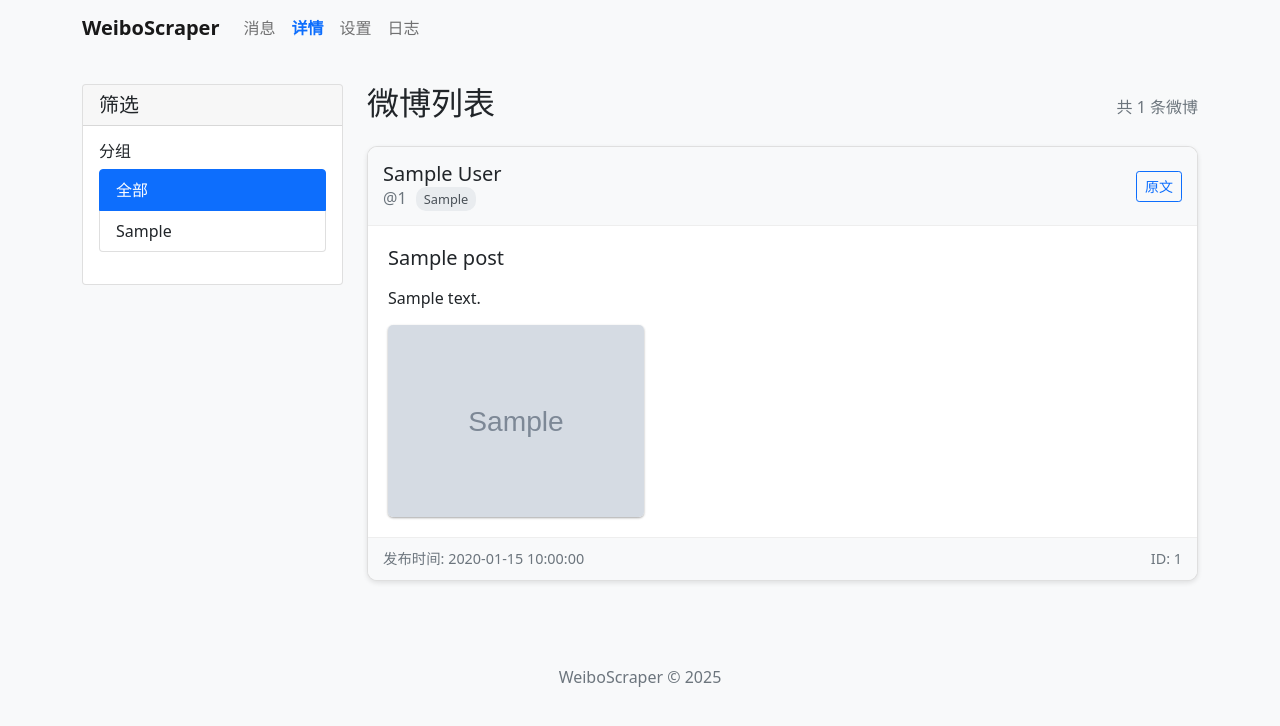
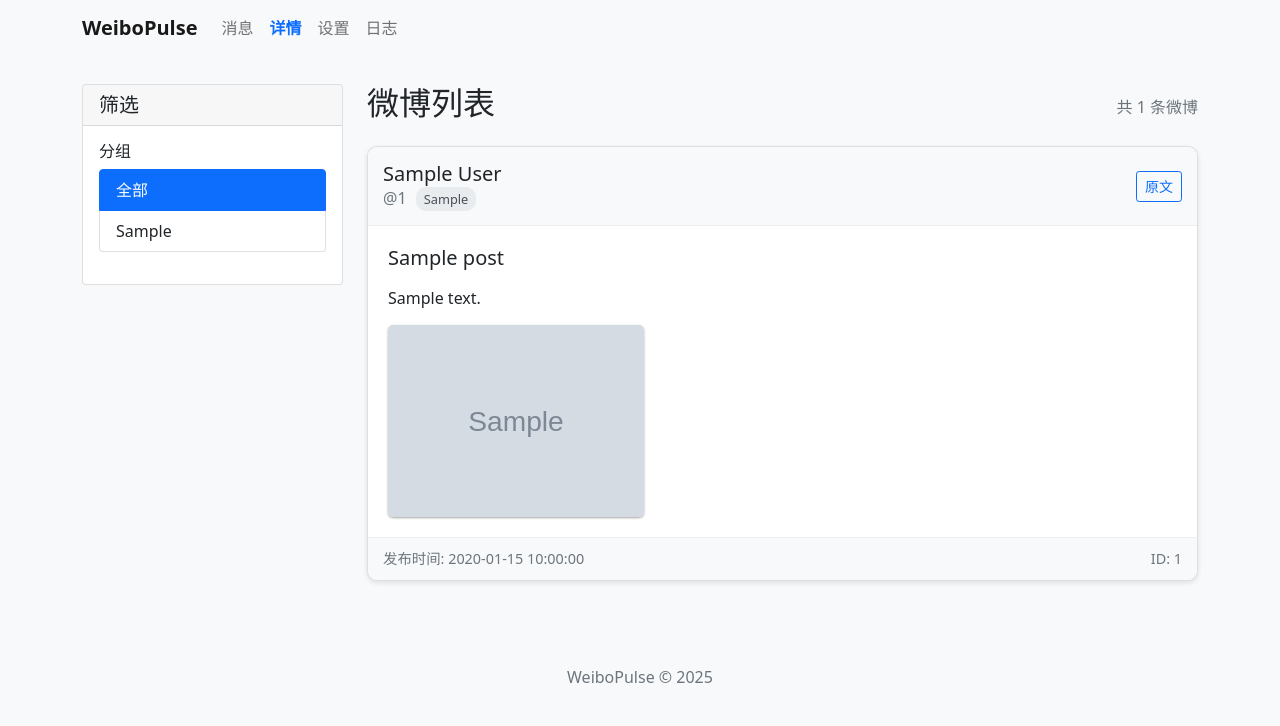
Before and after one commit to evanyang611/WeiboPulse, a FastAPI app: page /details in a window 1280 px wide. Shown: the top 726 px of the page. Run offline with FastAPI, Linux system fonts and the light colour scheme; tables that the repository leaves empty hold one stand-in row (values such as "Sample post"); grey boxes marked "Sample" are stand-in pictures.

Commit message:
重新命名

```diff
--- a/src/config/settings.py
+++ b/src/config/settings.py
@@ -12,9 +12,9 @@ BASE_DIR = Path(__file__).resolve().parent.parent.parent
 
 # 基础路径配置
 DATA_DIR = os.getenv('DATA_DIR', BASE_DIR / "data")
-LOG_DIR = os.getenv('LOG_DIR', BASE_DIR / "logs")
 
 # 存储路径配置
+LOG_DIR = os.path.join(DATA_DIR, 'logs')
 DB_DIR = os.path.join(DATA_DIR, 'db')
 MEDIA_DIR = os.path.join(DATA_DIR, 'media')
 IMAGES_DIR = os.path.join(MEDIA_DIR, 'images')
--- a/src/templates/base.html
+++ b/src/templates/base.html
@@ -3,7 +3,7 @@
 <head>
     <meta charset="UTF-8">
     <meta name="viewport" content="width=device-width, initial-scale=1.0">
-    <title>{% block title %}WeiboScraper{% endblock %}</title>
+    <title>{% block title %}WeiboPulse{% endblock %}</title>
     <!-- 使用Bootstrap 5 -->
     <link href="https://cdn.jsdelivr.net/npm/bootstrap@5.1.3/dist/css/bootstrap.min.css" rel="stylesheet">
     <!-- Bootstrap Icons -->
@@ -152,7 +152,7 @@
     <!-- 导航栏 -->
     <nav class="navbar navbar-expand-lg navbar-light bg-light fixed-top">
         <div class="container">
-            <a class="navbar-brand" href="/">WeiboScraper</a>
+            <a class="navbar-brand" href="/">WeiboPulse</a>
             <button class="navbar-toggler" type="button" data-bs-toggle="collapse" data-bs-target="#navbarNav" aria-controls="navbarNav" aria-expanded="false" aria-label="Toggle navigation">
                 <span class="navbar-toggler-icon"></span>
             </button>
@@ -183,7 +183,7 @@
     <!-- 页脚 -->
     <footer class="footer mt-5 py-3 bg-light">
         <div class="container text-center">
-            <span class="text-muted">WeiboScraper &copy; 2025</span>
+            <span class="text-muted">WeiboPulse &copy; 2025</span>
         </div>
     </footer>
 
--- a/src/templates/details.html
+++ b/src/templates/details.html
@@ -1,6 +1,6 @@
 {% extends "base.html" %}
 
-{% block title %}详情 - WeiboScraper{% endblock %}
+{% block title %}详情 - WeiboPulse{% endblock %}
 
 {% block content %}
 <div class="row">
--- a/src/templates/index.html
+++ b/src/templates/index.html
@@ -1,6 +1,6 @@
 {% extends "base.html" %}
 
-{% block title %}首页 - WeiboScraper{% endblock %}
+{% block title %}首页 - WeiboPulse{% endblock %}
 
 {% block content %}
 <div class="row">
--- a/src/templates/logs.html
+++ b/src/templates/logs.html
@@ -1,6 +1,6 @@
 {% extends "base.html" %}
 
-{% block title %}日志 - WeiboScraper{% endblock %}
+{% block title %}日志 - WeiboPulse{% endblock %}
 
 {% block content %}
 <div class="row">
--- a/src/templates/messages.html
+++ b/src/templates/messages.html
@@ -1,6 +1,6 @@
 {% extends "base.html" %}
 
-{% block title %}消息 - WeiboScraper{% endblock %}
+{% block title %}消息 - WeiboPulse{% endblock %}
 
 {% block content %}
 <div class="row">
--- a/src/templates/settings.html
+++ b/src/templates/settings.html
@@ -1,6 +1,6 @@
 {% extends "base.html" %}
 
-{% block title %}设置 - WeiboScraper{% endblock %}
+{% block title %}设置 - WeiboPulse{% endblock %}
 
 {% block content %}
 <div class="row">
--- a/src/web.py
+++ b/src/web.py
@@ -2,7 +2,7 @@
 # -*- coding: utf-8 -*-
 
 """
-WeiboScraper 主入口文件
+WeiboPulse 主入口文件
 """
 
 import sys
@@ -39,7 +39,7 @@ async def lifespan(app: FastAPI):
 
 # 创建FastAPI应用
 app = FastAPI(
-    title="WeiboScraper",
+    title="WeiboPulse",
     description="微博RSS订阅和内容展示系统",
     version="1.0.0",
     lifespan=lifespan
```
Also changed, not shown: README.md.
